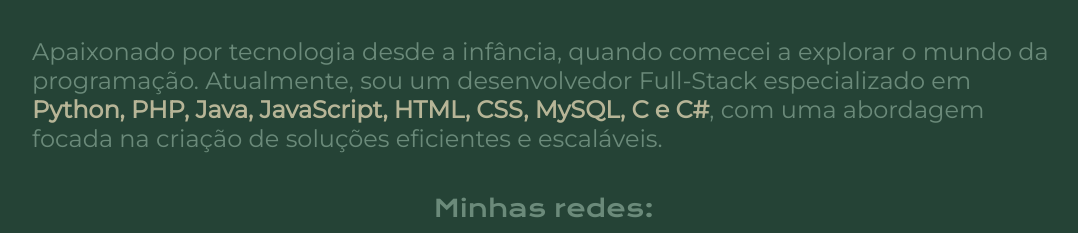
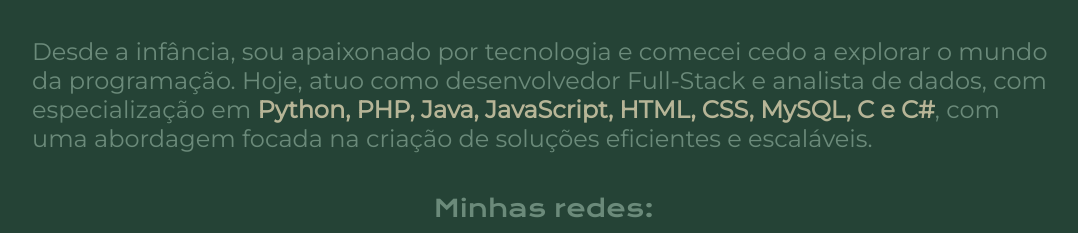
Before and after one commit to HericRodrigues/Portf-lio, a plain HTML site: page index.html in a window 1280 px wide. Shown: the part 321-554 px from the top of the page, without its empty margins (96-1174 px from the left). Drawn offline with nearby package versions, Linux system fonts and the light colour scheme.

Commit message:
Update index.html

```diff
--- a/index.html
+++ b/index.html
@@ -17,7 +17,7 @@
         <section class="apresentacao__conteudo">
             <h1 class="apresentacao__conteudo__titulo">Olá! Sou Heric Rodrigues
             <strong class="titulo-destaque">Estudante de Bacharelado em Ciência da Computação pela Anhembi Morumbi</strong></h1>
-            <p class="texto"> Apaixonado por tecnologia desde a infância, quando comecei a explorar o mundo da programação. Atualmente, sou um desenvolvedor Full-Stack especializado em
+            <p class="texto"> Desde a infância, sou apaixonado por tecnologia e comecei cedo a explorar o mundo da programação. Hoje, atuo como desenvolvedor Full-Stack e analista de dados, com especialização em
 
                 <strong class="titulo-destaque"> Python, PHP, Java, JavaScript, HTML, CSS, MySQL, C e C#</strong>, com uma abordagem focada na criação de soluções eficientes e escaláveis.
 
```
